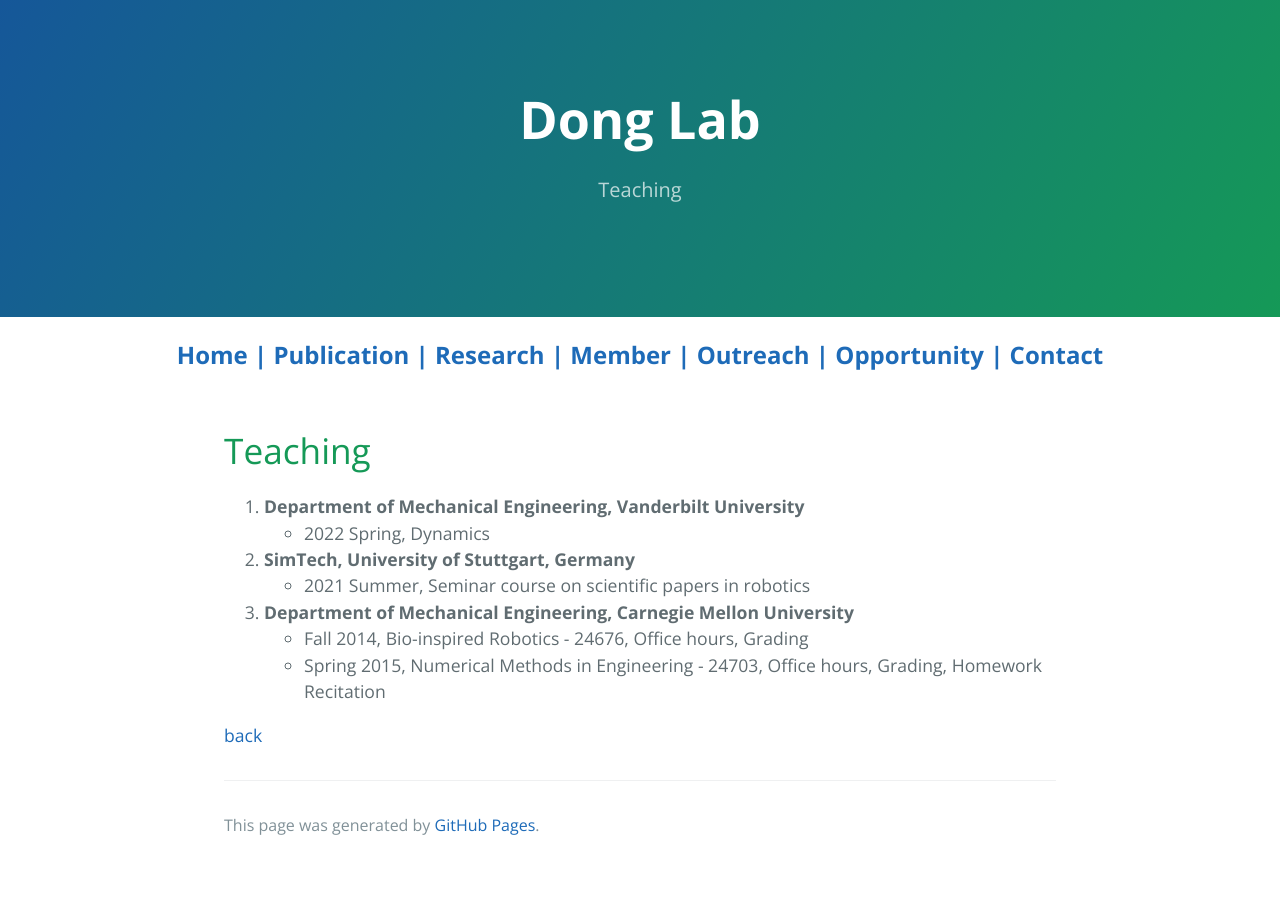
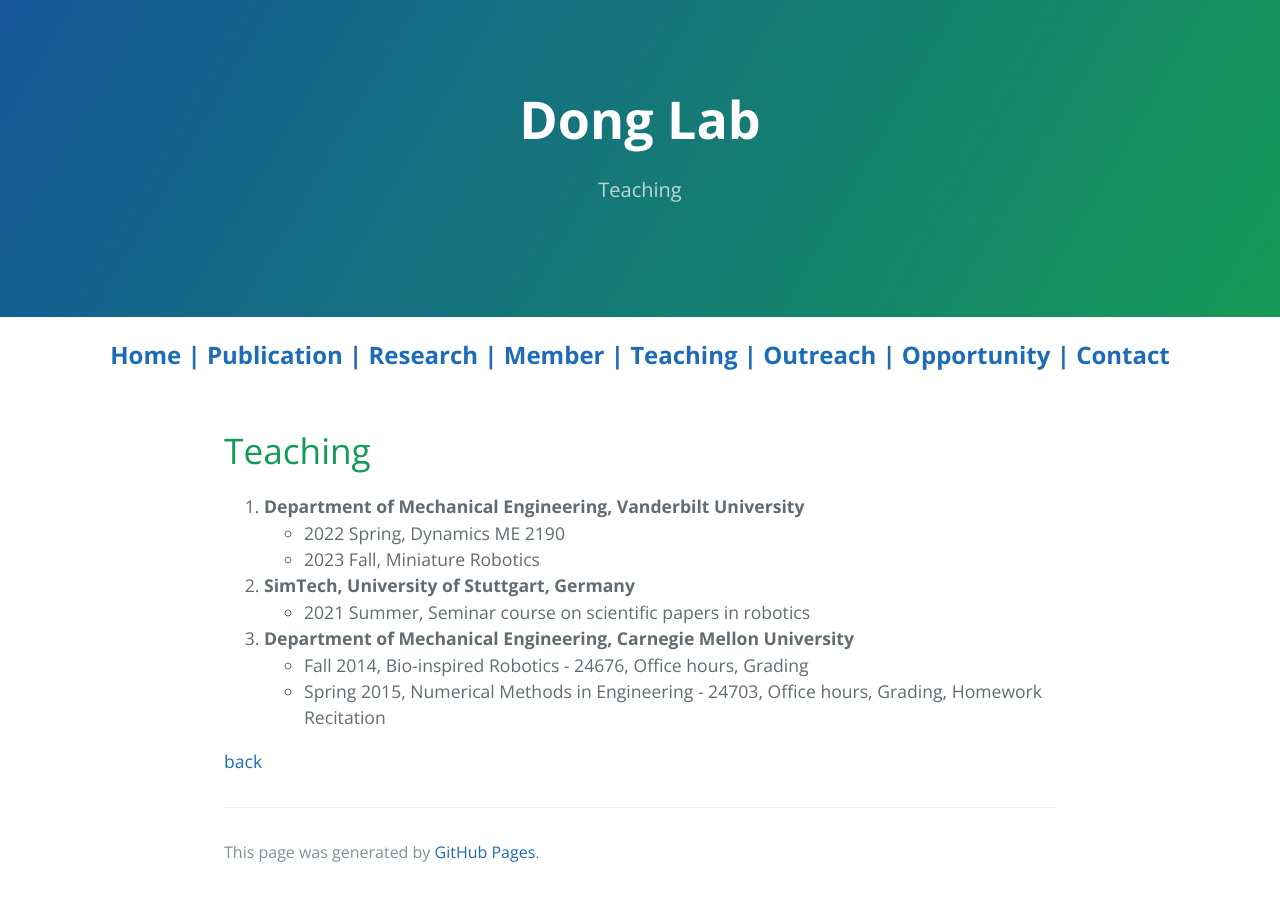
Before and after one commit to xgdongCMU/xgdongCMU.github.io, a Jekyll site: the page built from teaching.md, in a window 1280 px wide. Built offline with Jekyll 4.4.1, drawn with Linux system fonts in a browser that asks for light colours; the repository's description, which GitHub fills in, is left out.

Commit message:
add teaching

```diff
--- a/_includes/navigation.html
+++ b/_includes/navigation.html
@@ -3,6 +3,7 @@
   <a href="/publications.html">Publication |</a>
   <a href="/research.html">Research |</a>
   <a href="/member.html">Member |</a>
+  <a href="/teaching.html">Teaching |</a>
   <a href="/outreach.html">Outreach |</a>
   <a href="/opportunity.html">Opportunity |</a>
   <a href="/contact.html">Contact</a>
--- a/teaching.md
+++ b/teaching.md
@@ -8,7 +8,8 @@ navigation_weight: 5
 # Teaching
 
 1. **Department of Mechanical Engineering, Vanderbilt University**
-* 2022 Spring, Dynamics
+* 2022 Spring, Dynamics ME 2190
+* 2023 Fall, Miniature Robotics
 
 2. **SimTech, University of Stuttgart, Germany**
 * 2021 Summer, Seminar course on scientific papers in robotics
```
Also changed, not shown: 9 other files.
